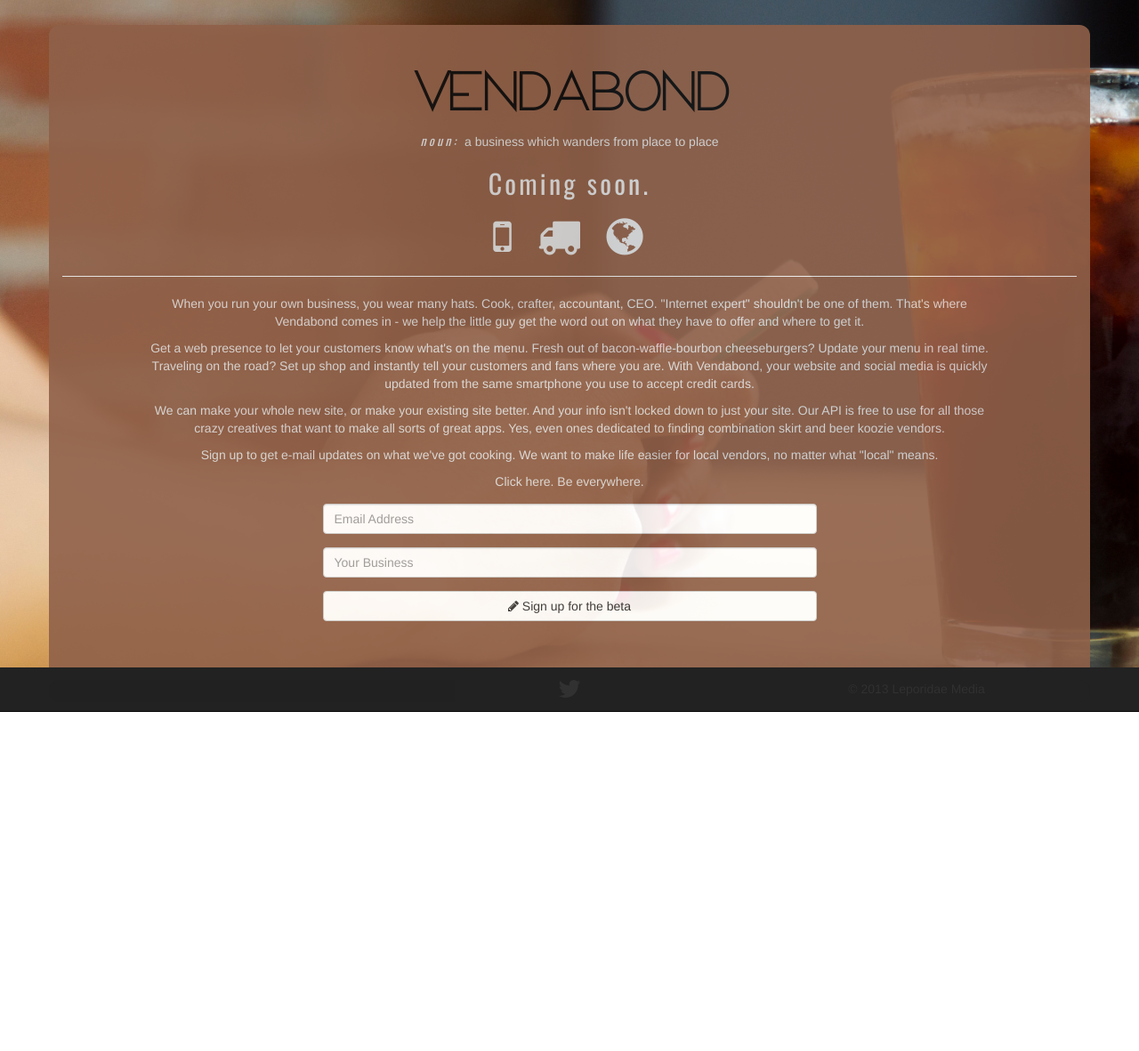
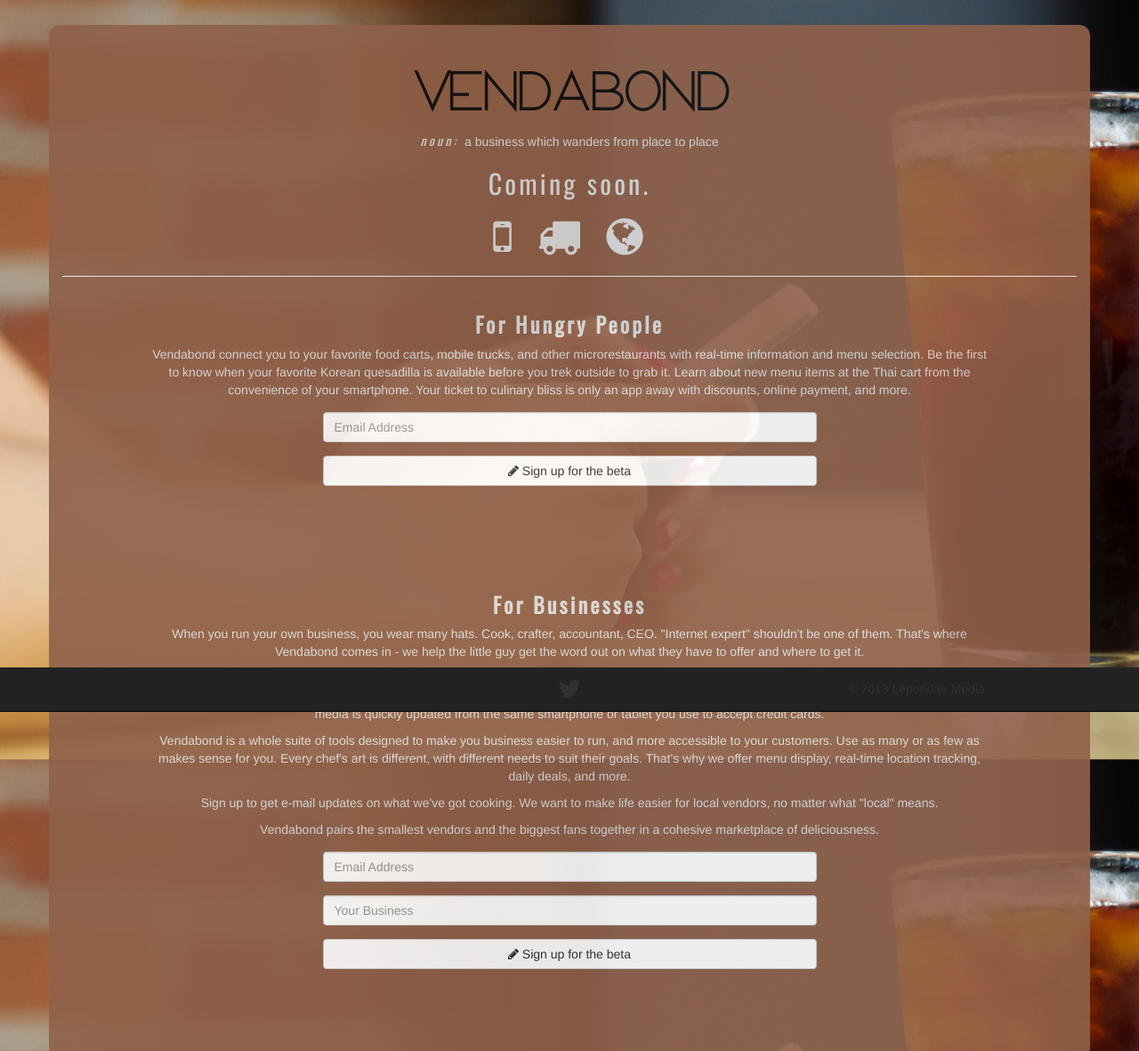
Before and after one commit to vendabond/pdxsw, a plain HTML site: page vendabond-site/index.html in a window 1280 px wide. Shown: the top 1181 px of the page at 89% size. Before the commit the page ends 800 px from the top, so only its background shows below. Drawn offline with nearby package versions, Linux system fonts and the light colour scheme.

Commit message:
landing page copy

```diff
--- a/vendabond-site/index.html
+++ b/vendabond-site/index.html
@@ -37,15 +37,38 @@
 <div class="row">
     <div class="col-md-1"></div>
     <div class="col-md-10">
+        <h3><strong>For Hungry People</strong></h3>
+        <p>Vendabond connect you to your favorite food carts, mobile trucks, and other microrestaurants with real-time information and menu selection.  Be the first to know when your favorite Korean quesadilla is available before you trek outside to grab it.  Learn about new menu items at the Thai cart from the convenience of your smartphone.  Your ticket to culinary bliss is only an app away with discounts, online payment, and more.</p>
+        </div>
+    <div class="col-md-1"></div>
+    </div>
+    <div class="row" id="signup">
+    <div class="col-md-3"></div>
+    <div class="col-md-6"><form role="form" id="mc_embed_signup_cust" action="http://leporidaemedia.us7.list-manage.com/subscribe/post?u=e65674ce22790a2765549315e&amp;id=c4af05bb5b" method="post" id="mc-embedded-subscribe-form" name="mc-embedded-subscribe-form" class="validate" target="_blank" novalidate>
+        <div class="form-group mc-field-group">
+            <input type="email" value="" name="EMAIL" class="required email form-control" id="mce-EMAIL" placeholder="Email Address">
+        </div>
+        <div id="mce-responses" class="clear">
+            <div class="response" id="mce-error-response" style="display:none"></div>
+            <div class="response" id="mce-success-response" style="display:none"></div>
+        </div>
+        <button type="submit" id="mc-embedded-subscribe" class="btn btn-default"><i class="icon-pencil"></i> Sign up for the beta</button>
+    </form></div>
+    <div class="col-md-3"></div>
+</div>
+    <div class="row">
+    <div class="col-md-1"></div>
+    <div class="col-md-10">
+    <h3><strong>For Businesses</strong></h3>
         <p>When you run your own business, you wear many hats. Cook, crafter, accountant, CEO. "Internet expert" shouldn't be one of them. That's where Vendabond comes in - we help the little guy get the word out on what they have to offer and where to get it.</p><p>
 
-        Get a web presence to let your customers know what's on the menu. Fresh out of bacon-waffle-bourbon cheeseburgers? Update your menu in real time. Traveling on the road? Set up shop and instantly tell your customers and fans where you are. With Vendabond, your website and social media is quickly updated from the same smartphone you use to accept credit cards.
-    </p><p>
-        We can make your whole new site, or make your existing site better. And your info isn't locked down to just your site. Our API is free to use for all those crazy creatives that want to make all sorts of great apps. Yes, even ones dedicated to finding combination skirt and beer koozie vendors.
-    </p><p>
-        Sign up to get e-mail updates on what we've got cooking. We want to make life easier for local vendors, no matter what "local" means.
-    </p><p>
-        Click here. Be everywhere.</p></div>
+Get a web and mobile presence to let your customers know what's on the menu. Fresh out of bacon-waffle-bourbon cheeseburgers? Update your menu in real time. Traveling on the road? Set up shop and instantly tell your customers and fans where you are. With Vendabond, your website and social media is quickly updated from the same smartphone or tablet you use to accept credit cards.</p><p>
+
+Vendabond is a whole suite of tools designed to make you business easier to run, and more accessible to your customers.  Use as many or as few as makes sense for you. Every chef's art is different, with different needs to suit their goals.  That's why we offer menu display, real-time location tracking, daily deals, and more.</p><p>
+
+Sign up to get e-mail updates on what we've got cooking. We want to make life easier for local vendors, no matter what "local" means.</p><p>
+
+Vendabond pairs the smallest vendors and the biggest fans together in a cohesive marketplace of deliciousness.</p></div>
     <div class="col-md-1"></div>
 </div>
 
```
